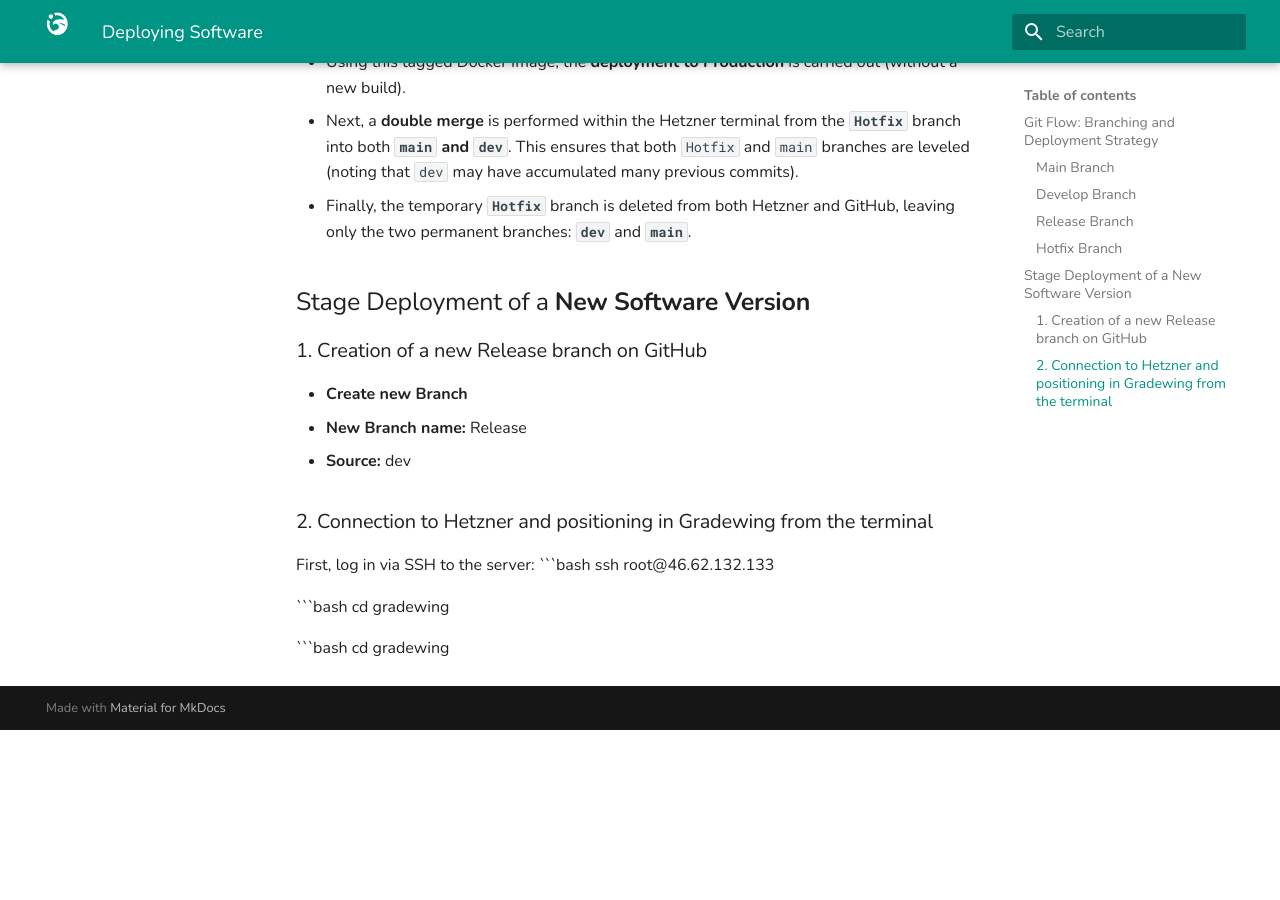
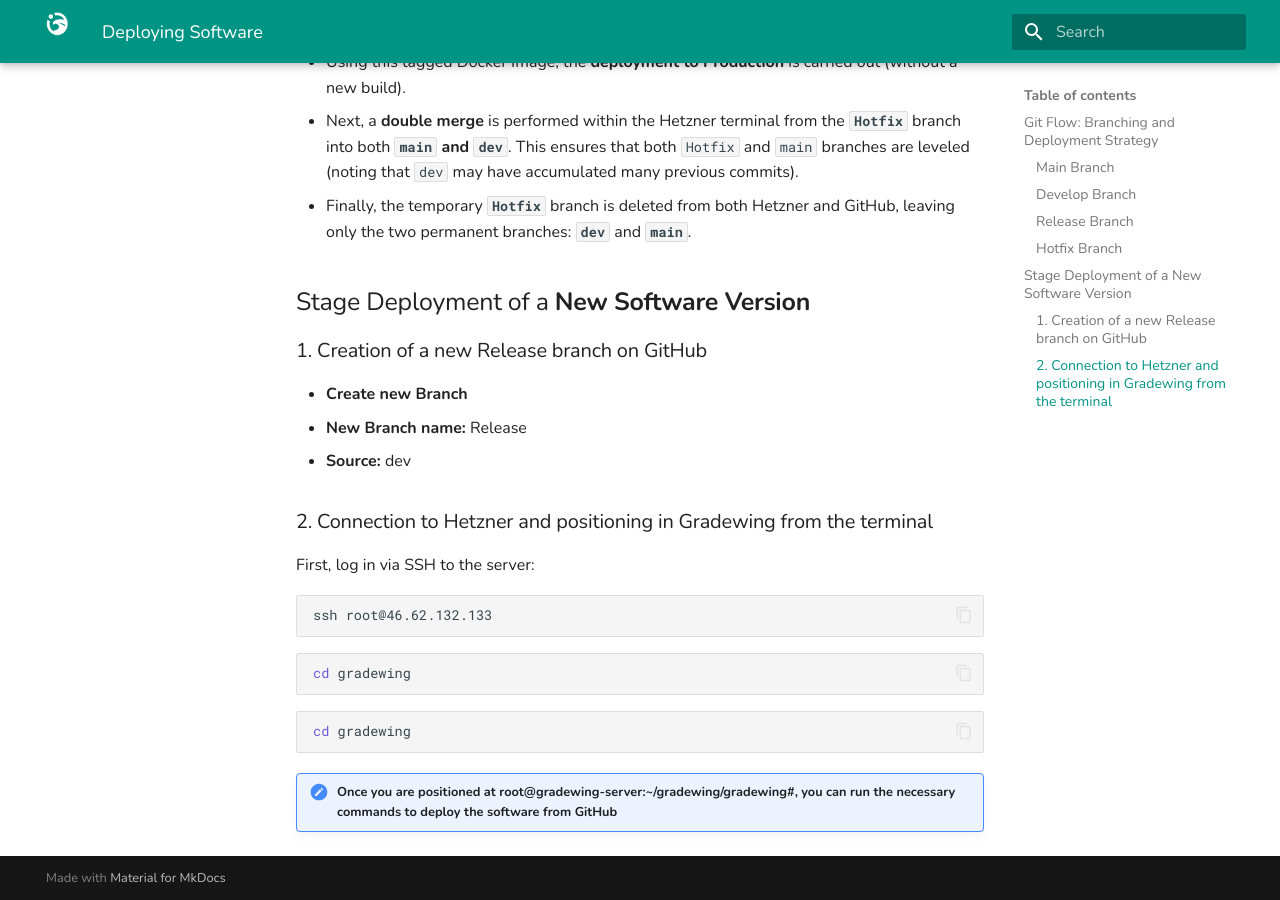
Before and after one commit to pablopenlop/gradewing_guide, an MkDocs documentation site: the page built from docs/Deploying Software.md, in a window 1280 px wide and 900 px high, scrolled down 1779 px. Built offline with MkDocs 1.6.1 and Material for MkDocs 9.7.7, drawn with Linux system fonts in a browser that asks for light colours; before the commit the page ends 2509 px from its top, so only the background shows below that.

Commit message:
Update Deploying Software.md

````diff
--- a/docs/Deploying Software.md
+++ b/docs/Deploying Software.md
@@ -45,9 +45,11 @@ This is a temporary and exceptional branch called **`Hotfix`**. Usually, only a
 First, log in via SSH to the server:
 ```bash
 ssh root@46.62.132.133
-
+```
 ```bash
 cd gradewing
-
+```
 ```bash
 cd gradewing
+```
+!!! note "Once you are positioned at root@gradewing-server:~/gradewing/gradewing#, you can run the necessary commands to deploy the software from GitHub"
````
